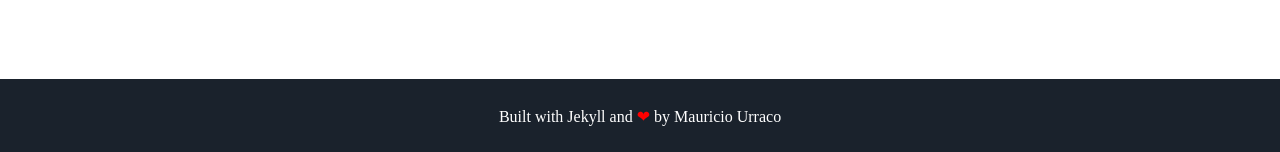
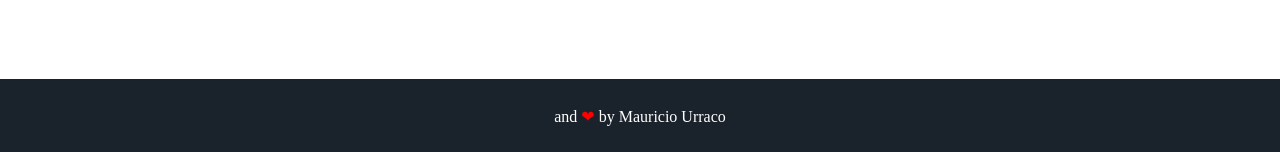
Before and after one commit to ethye/pleasant-celery-99239, a Jekyll site: the page built from index.html, in a window 1280 px wide. Shown: the part 1574-1726 px from the top of the page. Built offline with Jekyll 4.4.1, drawn with Linux system fonts in a browser that asks for light colours; some web fonts are replaced.

Commit message:
footer.html: changed

```diff
--- a/_includes/footer.html
+++ b/_includes/footer.html
@@ -1,6 +1,6 @@
 <footer class="footer">
     <!-- <p>&copy; {{ site.username }}</p> -->
-    <p>Built with Jekyll and <span class="love">❤</span> by <a href="https://github.com/murraco">Mauricio Urraco</a></p>
+    <p> and <span class="love">❤</span> by <a href="https://github.com/murraco">Mauricio Urraco</a></p>
 </footer>
 <script src="//cdn.jsdelivr.net/particles.js/2.0.0/particles.min.js"></script>
 <script src="{{ '/assets/js/sweet-scroll.min.js' | prepend: site.baseurl }}"></script>
```
